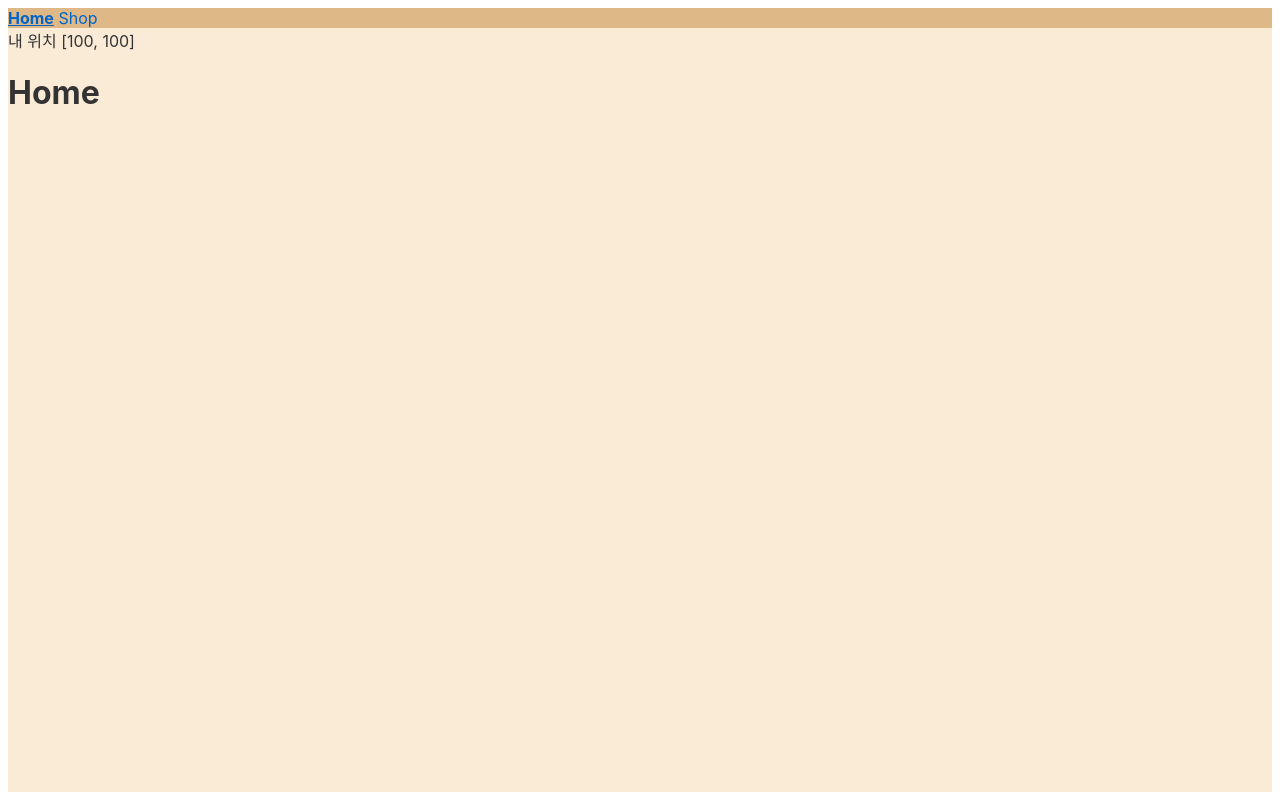
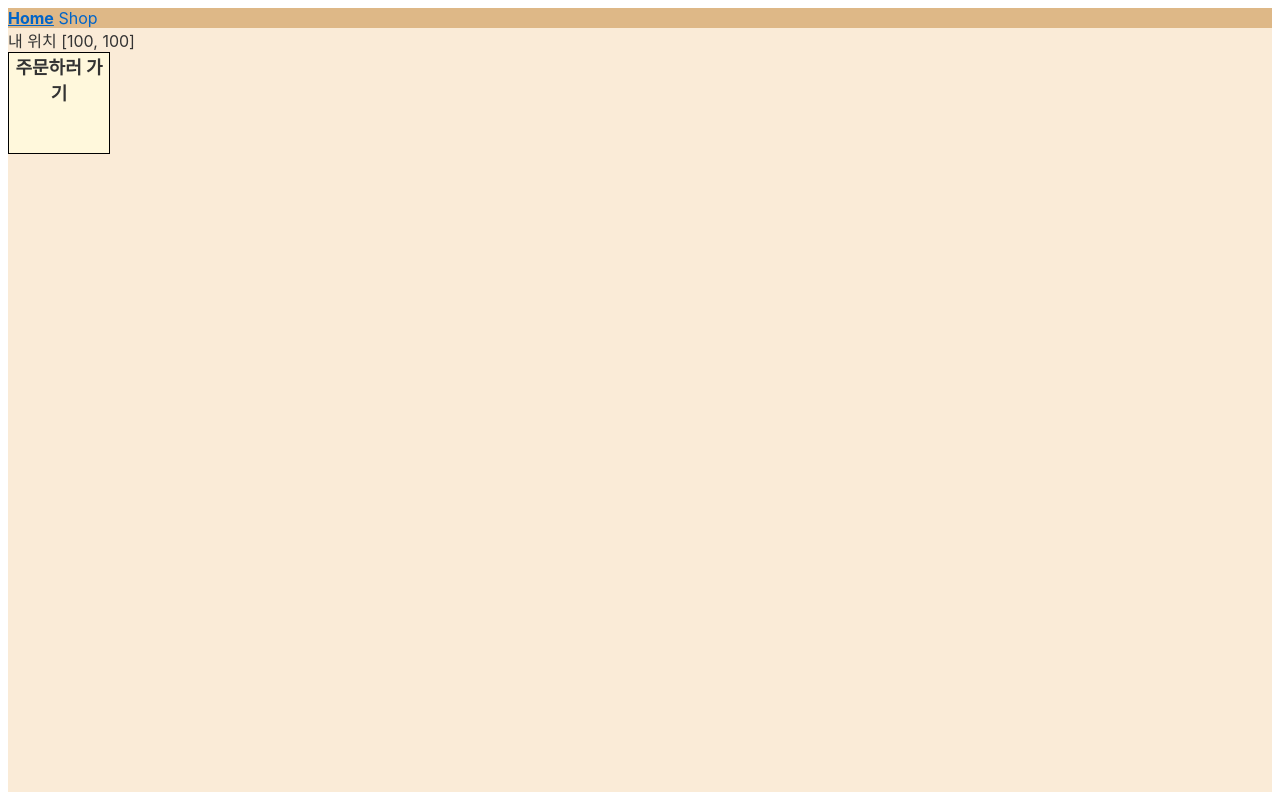
Before and after one commit to zkdlu/svelte-practice, a Svelte app in the folder applications/app-front/: page / in a window 1280 px wide. Built offline with nearby package versions, Linux system fonts and the light colour scheme.

Commit message:
홈 화면 변경

```diff
--- a/applications/app-front/src/pages/home/main.svelte
+++ b/applications/app-front/src/pages/home/main.svelte
@@ -1 +1,27 @@
-<h1>Home</h1>
+<script>
+    function goToShop() {
+        window.location.href = '#/shop'
+    }
+
+</script>
+
+<div class="shop" on:click={goToShop}>
+    주문하러 가기
+</div>
+
+<style>
+    .shop {
+        border: 1px solid black;
+        background-color:cornsilk;
+        width: 100px;
+        height: 100px;
+        text-align: center;
+        font-size: large;
+        font-weight: bold;
+    }
+
+    .shop:hover {
+        border: 2px solid black;
+        background-color:bisque;
+    }
+</style>
--- a/applications/app-front/src/pages/shop/detail.svelte
+++ b/applications/app-front/src/pages/shop/detail.svelte
@@ -93,7 +93,7 @@
 
 <br /><br />
 
-<a href="#/shop"> 목록으로 ▶️ </a>
+<a href="#/shop"> ◀️ 목록으로 </a>
 <Cart/>
 
 <style>
--- a/applications/app-front/src/pages/shop/main.svelte
+++ b/applications/app-front/src/pages/shop/main.svelte
@@ -86,7 +86,7 @@
 
 <br /><br />
 
-<a href="/"> ◀️ 메인으로 </a>
+<a href="#/"> ◀️ 메인으로 </a>
 
 <Cart/>
 
```
